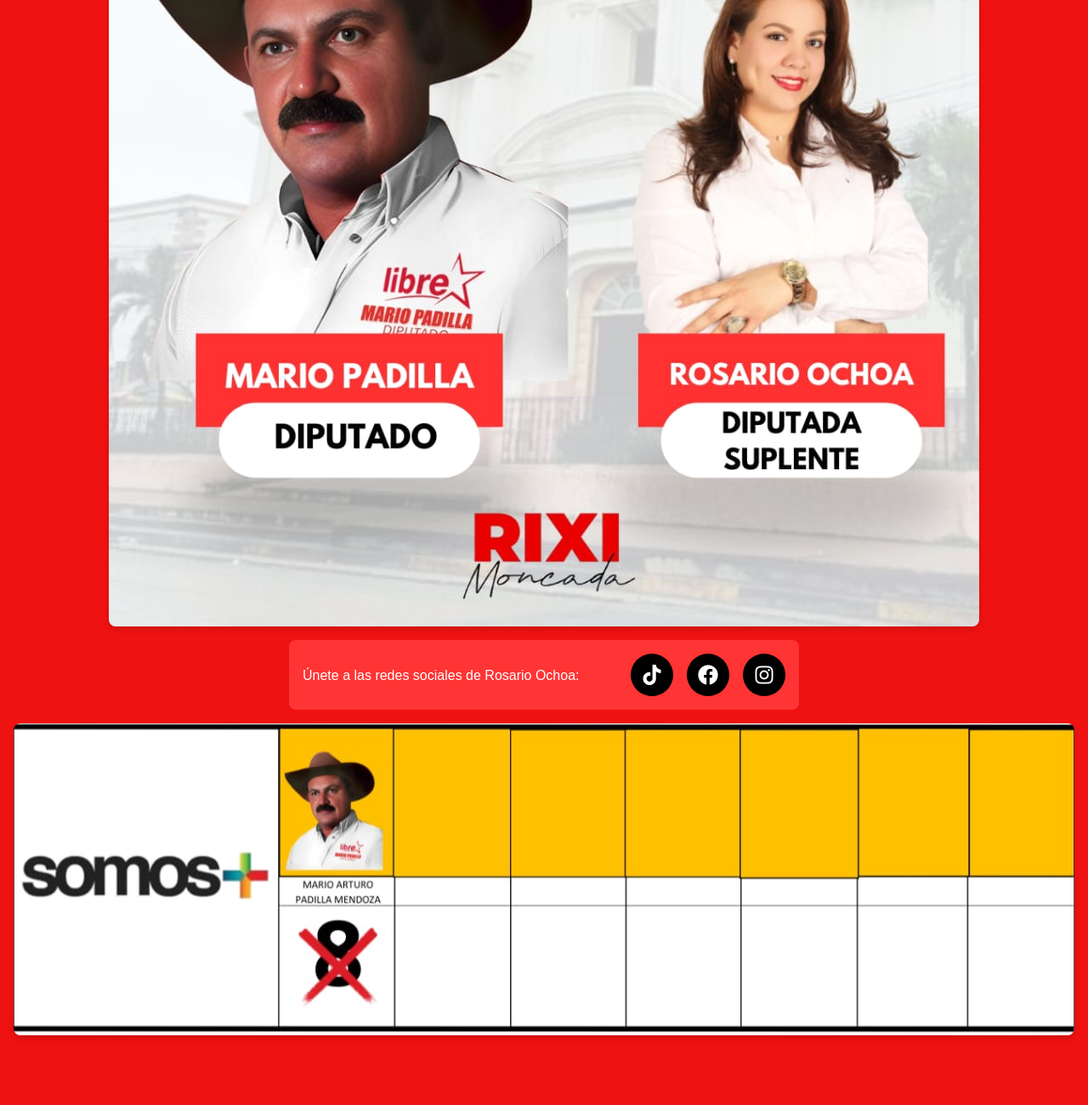
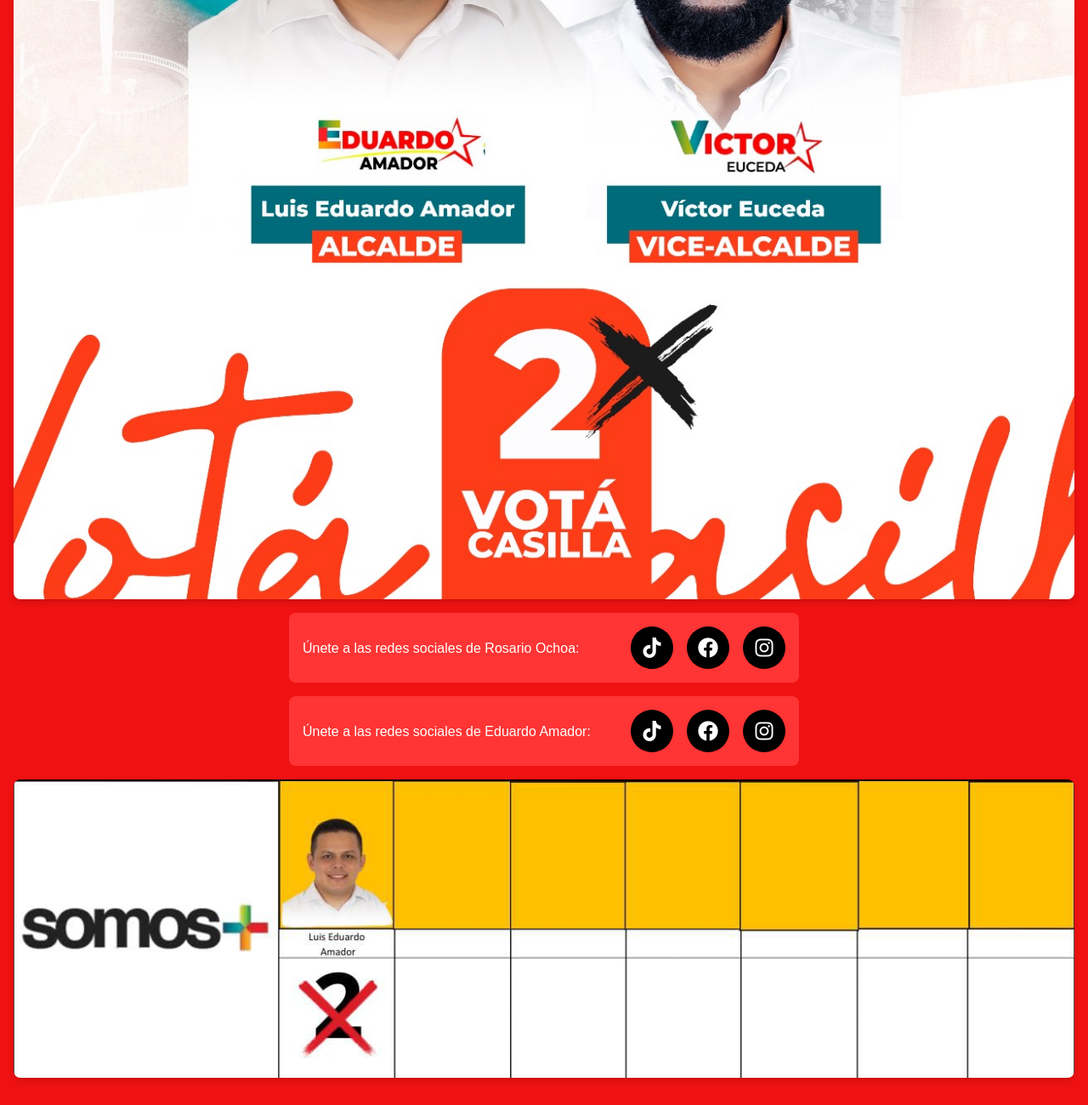
Before and after one commit to ghostclone501/Juntos-podemos-cambiar.--Haz-clic-, a plain HTML site: page index.html in a window 1280 px wide. Shown: the part 613-1913 px from the top of the page at 85% size. Before the commit the page ends 1863 px from the top, so only its background shows below. Drawn offline with Linux system fonts and the light colour scheme.

Commit message:
cambios-card

```diff
--- a/index.html
+++ b/index.html
@@ -10,7 +10,7 @@
 <body>
     <h2>¡Sigue el movimiento y conéctate a nuestras redes!</h2>
 
-    <img src="Somos.jpg" alt="Imagen superior" class="imagen">
+    <img src="Imagen de WhatsApp 2025-02-17 a las 16.52.56_d0488237.jpg" alt="Imagen superior" class="imagen">
 
     <div class="contenedor">
         <p>Únete a las redes sociales de Rosario Ochoa:</p>
@@ -21,6 +21,14 @@
         </div>
     </div>
 
-    <img src="Somos 2.jpg " alt="Imagen inferior">
+    <div class="contenedor">
+        <p>Únete a las redes sociales de Eduardo Amador:</p>
+        <div class="enlaces">
+            <a href="https://www.tiktok.com/@rosarioochoalider?_t=ZM-8ttgaMIrEsp&_r=1" aria-label="TikTok"><i class="fab fa-tiktok"></i></a>
+            <a href="https://www.facebook.com/share/1Tz7pt6ioA/" aria-label="Facebook"><i class="fab fa-facebook"></i></a>
+            <a href="https://www.instagram.com/rosarioochoatransforma?utm_source=qr&igsh=NDAxdG9uMWx6Zmp1" aria-label="Instagram"><i class="fab fa-instagram"></i></a>
+        </div>
+    </div>
+    <img src="somos mas 22.jpg" alt="Imagen inferior">
 </body>
 </html>
```
Also changed, not shown: Imagen de WhatsApp 2025-02-17 a las 16.52.56_d0488237.jpg (added), somos mas 22.jpg (added).
